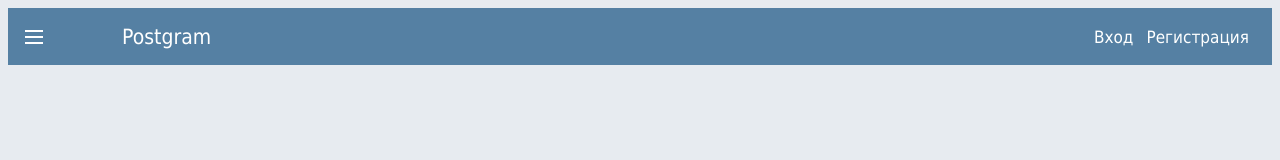
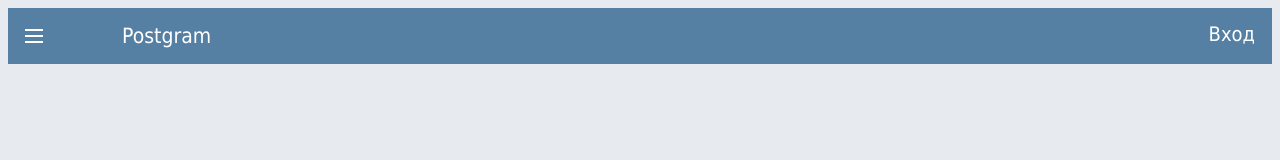
Before and after one commit to skiter847/Postgram, a Vue app in the folder frontend/: page / in a window 1280 px wide. Shown: the top 160 px of the page. Built offline with nearby package versions, Linux system fonts and the light colour scheme; the HTML template or start-up script is replaced by a standard one.

Commit message:
(frontend)[feature] move login block to component Login

```diff
--- a/frontend/package.json
+++ b/frontend/package.json
@@ -9,7 +9,8 @@
   },
   "dependencies": {
     "core-js": "^3.6.5",
-    "vue": "^2.6.11"
+    "vue": "^2.6.11",
+    "vue-telegram-login": "^2.1.0"
   },
   "devDependencies": {
     "@vue/cli-plugin-babel": "~4.5.0",
--- a/frontend/src/App.vue
+++ b/frontend/src/App.vue
@@ -10,19 +10,25 @@
         <span>Postgram</span>
       </div>
       <div class="header__auth-menu">
-        <a href="#">Вход</a>
-        <a href="#">Регистрация</a>
+          <Login/>
       </div>
     </header>
   </div>
 </template>
 
 <script>
+import Login from "@/components/Login";
+
 
 export default {
   name: 'App',
-  components: {}
+  components: {
+    Login
+  },
+
+  methods: {}
 }
+
 </script>
 
 
@@ -32,7 +38,7 @@ body {
   background-color: #e7ebf0;
 }
 
-span {
+.header__menu span {
   font-size: 21px;
   padding-left: 25%;
 }
@@ -48,23 +54,7 @@ span {
   align-items: center;
 }
 
-.header__auth-menu {
-  margin-top: 3px;
-  margin-right: 6px;
-}
-
-.header__auth-menu a{
-  color: white;
-  font-size: 17px;
-  text-decoration: none;
-
-}
-
-.header__auth-menu a:first-child{
-  margin-right: 13px;
-}
-
-.header__menu:hover {
+.header__menu:hover, .header__auth-menu:hover {
   background-color: #497799;
 }
 
--- /dev/null
+++ b/frontend/src/components/Login.vue
@@ -0,0 +1,20 @@
+<template>
+  <div class="login">
+    <span>Вход</span>
+  </div>
+</template>
+
+<script>
+export default {
+  name: "Login"
+}
+</script>
+
+<style scoped>
+.header__auth-menu span {
+  color: white;
+  font-size: 20px;
+  text-decoration: none;
+
+}
+</style>
```
